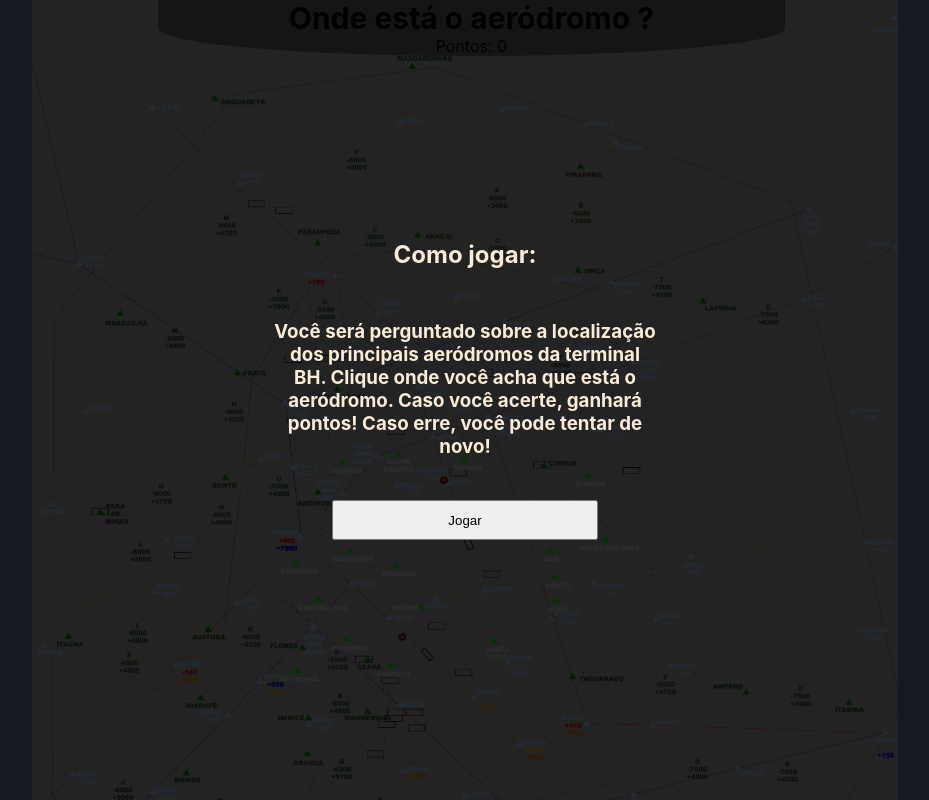
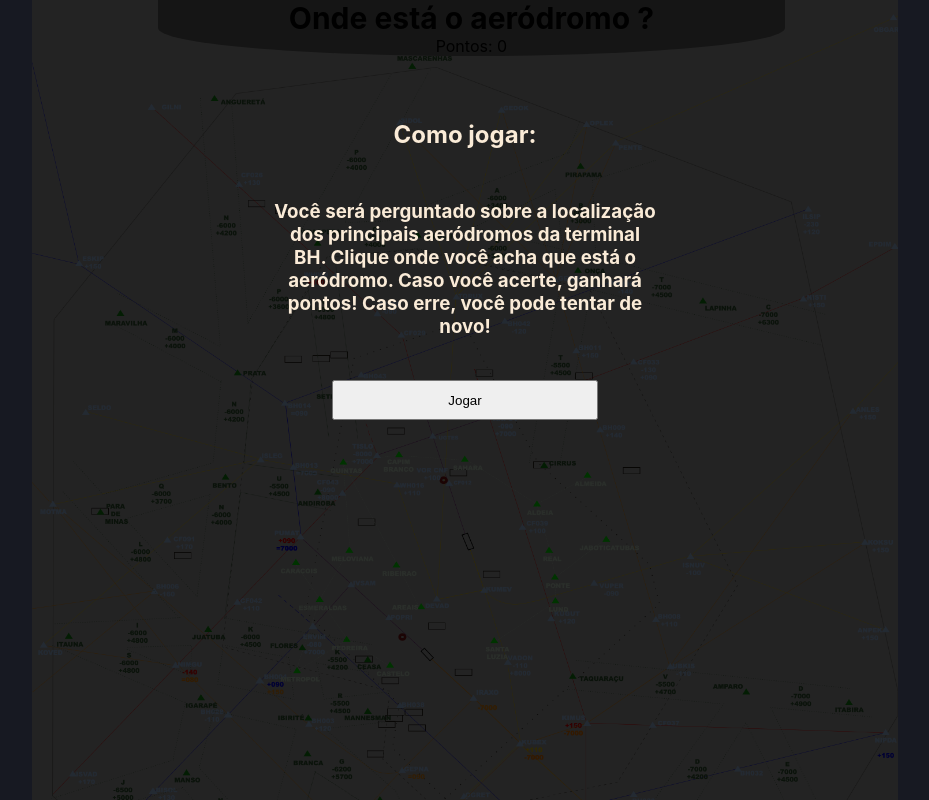
Before and after one commit to duduferrer/Quiz-TMA-BH, a React (Create React App) app: page /quizAD in a window 1280 px wide. Shown: the top 800 px of the page, without its empty margins (175-1104 px from the left). Built offline with nearby package versions, Linux system fonts and the light colour scheme.

Commit message:
screencover now cover everything

```diff
--- a/src/pages/MapQuestion/MapQuestion.css
+++ b/src/pages/MapQuestion/MapQuestion.css
@@ -33,7 +33,7 @@ h3,h2{
   text-align: center;
   background-color:#000000cc;
   width: 100%;
-  height:100em;
+  height:100%;
   z-index: 5;
   margin: 0
 }
```
